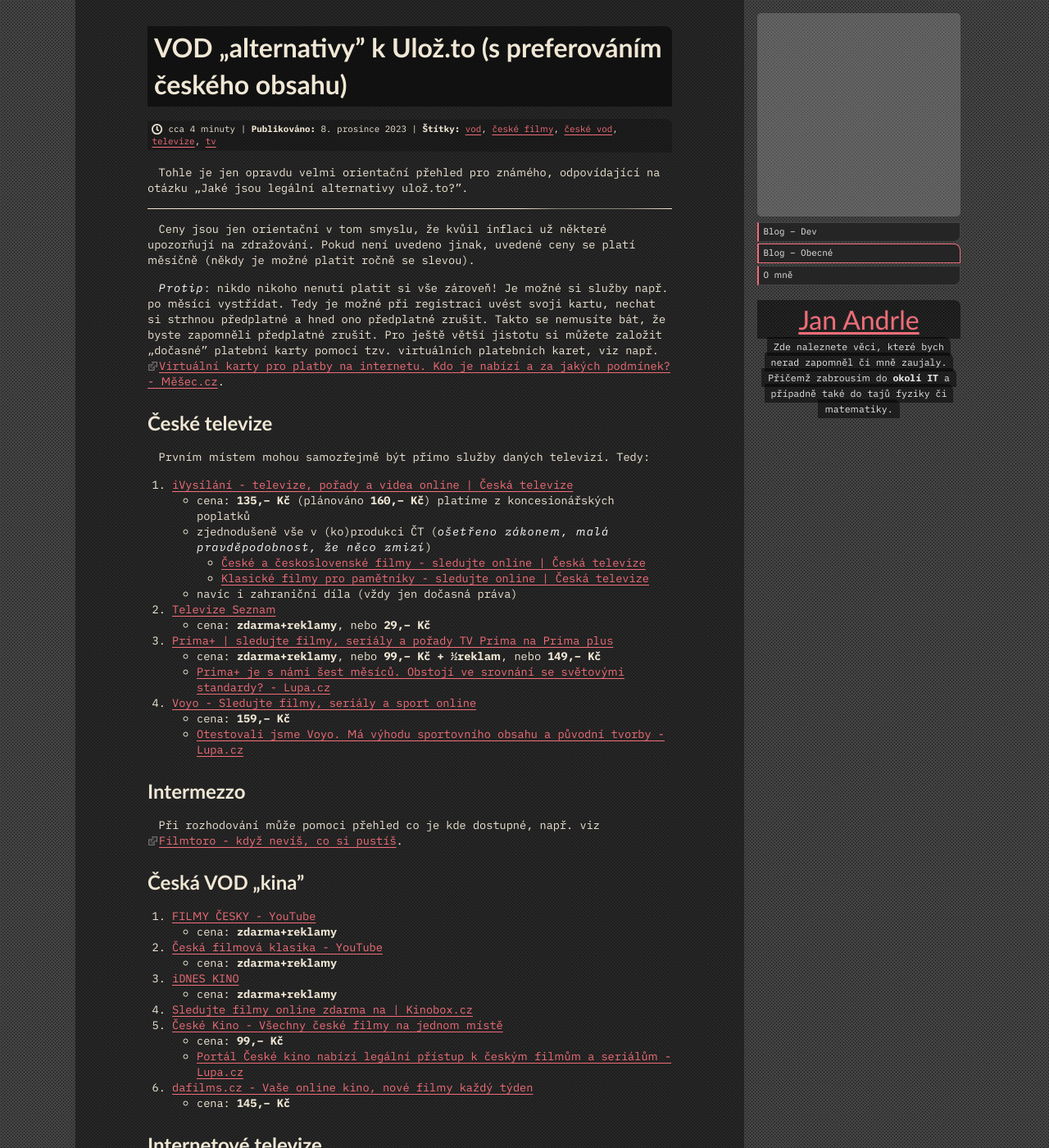
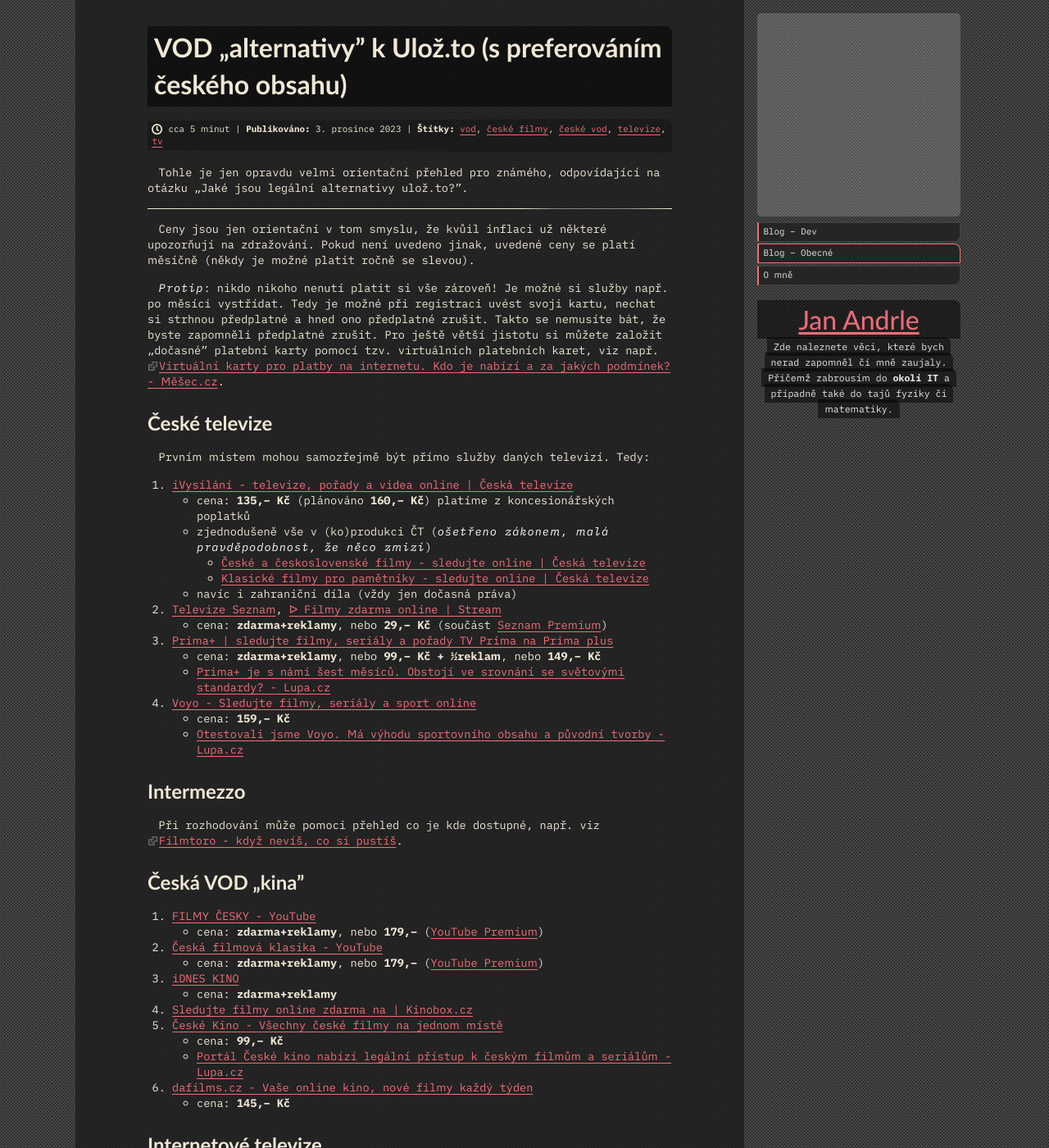
Before and after one commit to jaandrle/jaandrle.github.io, a Jekyll site: the page built from _posts/2023/2023-12-03-vod-ulozto.md, in a window 1280 px wide and 1400 px high. Shown: the whole window at 82% size. Built offline with Jekyll 4.4.1, drawn with Linux system fonts in a browser that asks for light colours; emoji names are drawn with the system emoji font; grey boxes are pictures that could not be loaded.

Commit message:
dokončení VOD

```diff
--- a/_posts/2023/2023-12-08-vod-ulozto.md
+++ b/_posts/2023/2023-12-03-vod-ulozto.md
@@ -26,8 +26,8 @@
        - [České a československé filmy - sledujte online \| Česká televize](https://www.ceskatelevize.cz/ivysilani/kategorie/3947-filmy/4720-ceske/)
        - [Klasické filmy pro pamětníky - sledujte online \| Česká televize](https://www.ceskatelevize.cz/ivysilani/kategorie/3947-filmy/3971-klasicke/)
   - navíc i zahraniční díla (vždy jen dočasná práva)
-1. [Televize Seznam](https://www.televizeseznam.cz/tv?tf=1701385200&dotId=4892455)
-  - cena: **zdarma+reklamy**, nebo **29,– Kč**
+1. [Televize Seznam](https://www.televizeseznam.cz/tv?tf=1701385200&dotId=4892455), [ᐅ Filmy zdarma online \| Stream](https://www.stream.cz/videa/filmy)
+  - cena: **zdarma+reklamy**, nebo **29,– Kč** (součást [Seznam Premium](https://premium.seznam.cz/))
 1. [Prima+ | sledujte filmy, seriály a pořady TV Prima na Prima plus](https://www.iprima.cz/)
   - cena: **zdarma+reklamy**, nebo **99,– Kč + ½reklam**, nebo **149,– Kč**
   - [Prima+ je s námi šest měsíců. Obstojí ve srovnání se světovými standardy? - Lupa.cz](https://www.lupa.cz/clanky/prima-je-s-nami-sest-mesicu-obstoji-ve-srovnani-se-svetovymi-standardy/)
@@ -40,9 +40,9 @@
 
 ## Česká VOD „kina”
 1. [FILMY ČESKY - YouTube](https://www.youtube.com/@FILMYCESKY447)
-  - cena: **zdarma+reklamy**
+  - cena: **zdarma+reklamy**, nebo **179,–** ([YouTube Premium](https://www.youtube.com/premium))
 1. [Česká filmová klasika - YouTube](https://www.youtube.com/@Ceskafilmovaklasika)
-  - cena: **zdarma+reklamy**
+  - cena: **zdarma+reklamy**, nebo **179,–** ([YouTube Premium](https://www.youtube.com/premium))
 1. [iDNES KINO](https://kino.idnes.cz/)
   - cena: **zdarma+reklamy**
 1. [Sledujte filmy online zdarma na \| Kinobox.cz](https://www.kinobox.cz/videa/cele-filmy-zdarma)
```
